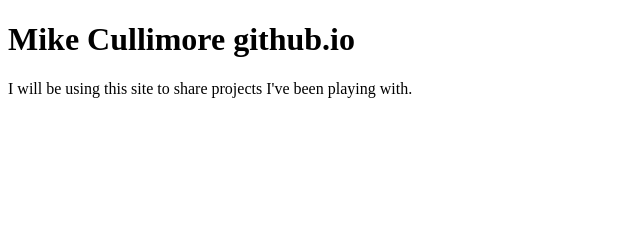
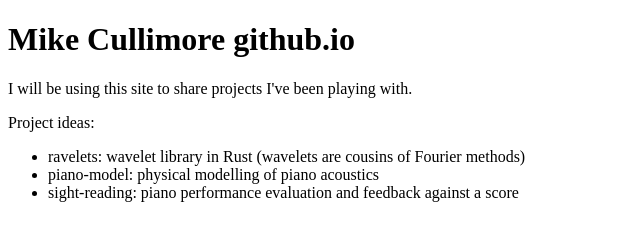
Before and after one commit to MikeCullimore/mikecullimore.github.io, a plain HTML site: page index.html in a window 1280 px wide. Shown: the whole page, without its empty margins (0-640 px from the left). Drawn offline with Linux system fonts and the light colour scheme.

Commit message:
Added project ideas.

```diff
--- a/index.html
+++ b/index.html
@@ -7,5 +7,12 @@
   <h1>Mike Cullimore github.io</h1>
 
   <p>I will be using this site to share projects I've been playing with.</p>
+
+  <p>Project ideas:</p>
+  <ul>
+    <li>ravelets: wavelet library in Rust (wavelets are cousins of Fourier methods)</li>
+    <li>piano-model: physical modelling of piano acoustics</li>
+    <li>sight-reading: piano performance evaluation and feedback against a score</li>
+  </ul>
 </body>
 </html>
```
